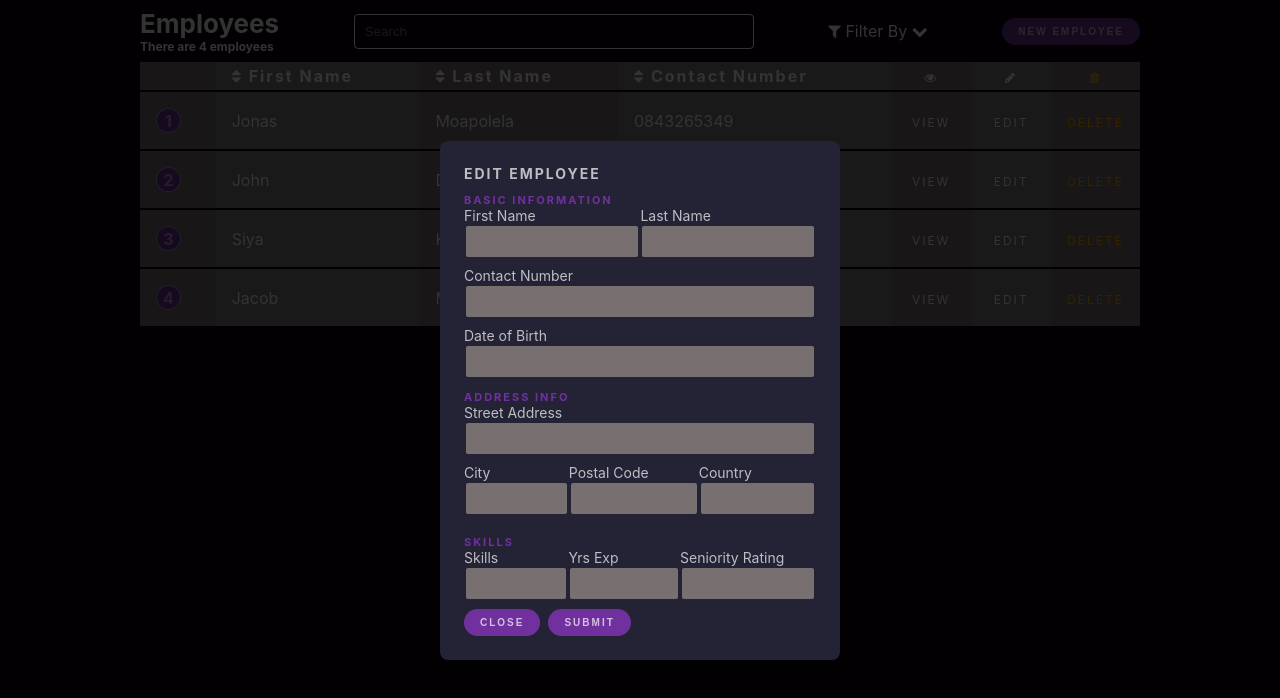
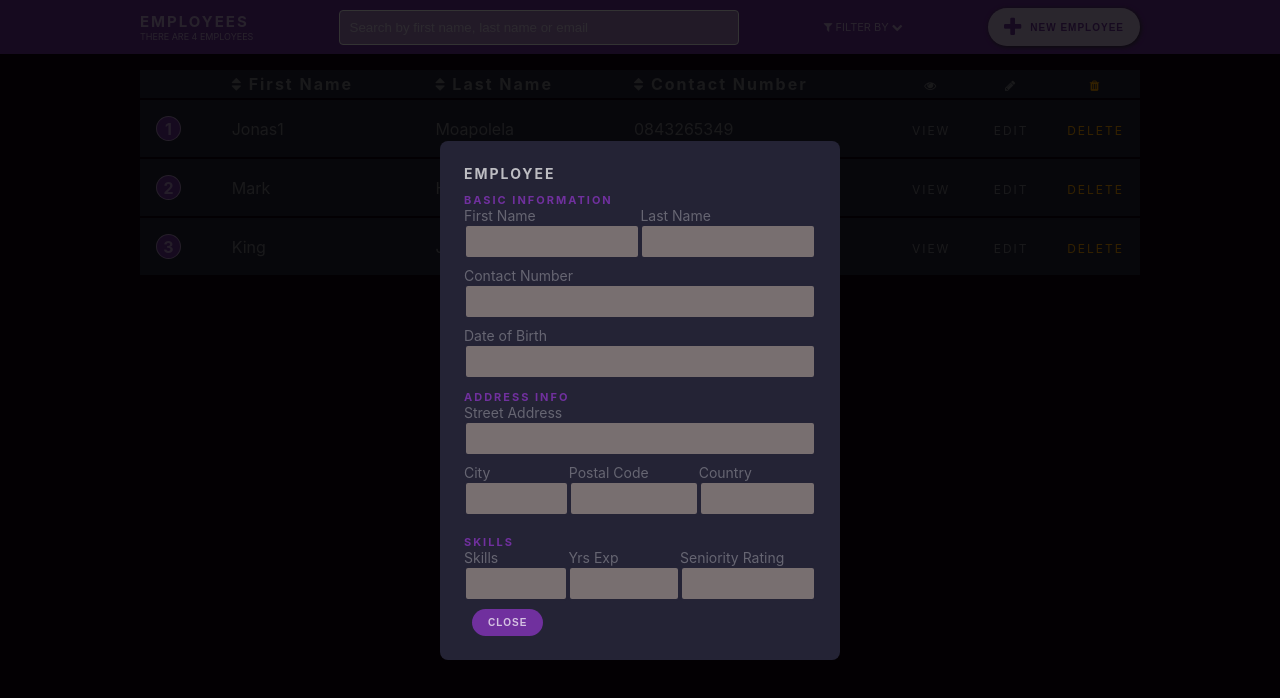
Before and after one commit to jonazzsa/jonaz, a React (Create React App) app: page / in a window 1280 px wide. Both pictures are taken after a click on the button "NEW EMPLOYEE". Shown: the top 698 px of the page. Built offline with nearby package versions, Linux system fonts and the light colour scheme.

Commit message:
refined nav bars's look and feel, added functionality to the employeecapture form

```diff
--- a/package.json
+++ b/package.json
@@ -6,6 +6,7 @@
     "@testing-library/jest-dom": "^5.16.1",
     "@testing-library/react": "^12.1.2",
     "@testing-library/user-event": "^13.5.0",
+    "font-awesome": "^4.7.0",
     "react": "^17.0.2",
     "react-dom": "^17.0.2",
     "react-scripts": "5.0.0",
--- a/src/App.css
+++ b/src/App.css
@@ -13,28 +13,50 @@ button {
   justify-content: space-between;
   text-transform: uppercase;
   font-size: 10px;
-  letter-spacing: 2px;
+  letter-spacing: 1px;
   font-weight: 900;
+  transition: all .5s;
+  cursor: pointer;
 }
+
+button:hover {
+  background: rgba(255,255,255,0.7);
+  color: #70309e;
+  box-shadow: 0px 0px 1px #70309e;
+}
+
 
 button .fa{
   font-size: 22px;
   margin-right: 8px
 }
 
+.button-white {
+  background: rgba(255,255,255,0.7);
+  color: #70309e;
+  box-shadow: 1px 1px 5px #333;
+}
+
+.button-white:hover {
+  background: #70309e;
+  color: rgba(255,255,255,0.7);
+  box-shadow: 0px 0px 1px rgba(255,255,255,0.7);
+}
+
 .main-container {
   background-color: #110010;
-  height: 100vh
+  height: 100vh;
 }
 
 .container {
   max-width: 1000px;
-  margin: auto
+  margin: 16px auto
 }
 
 .header {
-  color: white;
+  color: rgba(255,255,255,.6);
   width: 100%;
+  background-color: #70309e;
 }
 
 .header > div {
@@ -53,6 +75,7 @@ button .fa{
   border-radius: 4px;
   font-size: 16px;
   display: flex;
+  background-color: rgba(255, 255, 255, .4);
 }
 
 .search input {
@@ -63,14 +86,22 @@ button .fa{
   outline: none;
 }
 
+.search input::placeholder {
+  color: rgba(255, 255, 255, .6)
+}
+
 .branding {
-  font-size: 26px;
+  font-size: 15px;
   font-weight: bold;
+  text-transform: uppercase;
+  letter-spacing: 2px;
 }
 
 .branding-sub {
   display: block;
-  font-size: 12px;
+  font-size: 9px;
+  letter-spacing: initial;
+  font-weight: initial;
 }
 
 .list-container {
@@ -80,7 +111,7 @@ button .fa{
 }
 
 .list-container > div{
-  color: white;
+  color: rgba(255, 255, 255, .4);
   display: table-row;
   border-bottom: solid #110010 2px;
   margin-bottom: 8px;
@@ -95,12 +126,11 @@ button .fa{
 .list-container > div > div{
   display: table-cell;
   padding: 16px;
-  background-color: #767070;
+  background-color: #242335;
+
 }
 
-.list-container > div > div:nth-of-type(even){
-  background-color: #837c7c;
-}
+
 
 .list-container > div:first-of-type > div{
   padding: 4px 16px;
@@ -185,18 +215,24 @@ button .fa{
   margin-bottom: 8px
 }
 
-.form-group input{
+.form-group label {
+  color: rgba(255,255,255,.3)
+}
+
+.form-group input {
   width: 100%;
   border-radius: 4px;
   border: none;
   padding: 8px;
   background-color: #786f70;
-  border: solid #242335 2px
+  border: solid #242335 2px;
+  color: rgba(255,255,255,.5);
 }
 
 .form-group-group {
   display: flex;
   justify-content: space-between;
+  align-items: center;
 }
 
 .form-sumit {
@@ -209,6 +245,8 @@ button .fa{
 
 .filter {
   position: relative;
+  text-transform: uppercase;
+  font-size: 11px;
 }
 
 .filter ul{
@@ -229,6 +267,11 @@ button .fa{
   cursor: pointer;
 }
 
+.add-more-skills {
+  margin-bottom: 16px;
+  text-align: right;
+}
+
 .filter:hover ul{
   display: block;
 }
--- a/src/components/EmployeeCaptureForm.js
+++ b/src/components/EmployeeCaptureForm.js
@@ -1,76 +1,137 @@
-import React from 'react';
-import Button from './Button';
+import React, { useState, useRef } from 'react';
 
 const EmployeeCaptureForm = (props) => {
+  console.log(props)
+    const [formInfo, setFormInfo] = useState({ firstName: props?.employeesDetails.firstName,
+        lastName: props?.employeesDetails.lastName,
+        contactNumber: props?.employeesDetails.contactNumber,
+        id: props?.employeesDetails.id,
+        dob: props?.employeesDetails.dob,
+        streetAddress: props?.employeesDetails.streetAddress,
+        city: props?.employeesDetails.city,
+        postalCode: props?.employeesDetails.postalCode,
+        country: props?.employeesDetails.country,
+        //skills: [null]
+      });
+
+      const [skillsCounter, setSkillsCounter] = useState(1)
+
+      const addSkill = () => {
+        setSkillsCounter(skillsCounter + 1)
+      }
+
+      const removeSkill = () => {
+        setSkillsCounter(skillsCounter - 1)
+      }
+
+        const handleSubmit = (event) => {
+          event.preventDefault();
+
+        };
+
+
+ const inputRefs = useRef([]);
+
+        const handleChange = (e, index = null) => {
+          const name = e.target.name;
+          const value = e.target.value;
+        //   setFormInfo({ ...formInfo, [name]: value });
+
+        let array = formInfo.skills.slice()
+        array.splice(index, 0, {[name]: value })
+        // console.log(array)
+
+        // setFormInfo({...formInfo,  skills: array });
+
+        // setFormInfo({ ...formInfo, [name]: value });
+
+        //   console.log(index)
+        //   console.log(formInfo)
+
+        console.log(inputRefs)
+        };
+
   return <div className='employeee-form-container'>
-     <h2>Edit employee</h2>
+      <form onSubmit={handleSubmit}>
+     <h2>{props.action} employee</h2>
       <h3>Basic Information</h3>
       <div className='form-group-group'>
         <div className='form-group'>
             <label for='firstName'>First Name</label>
-            <input id='firstName'/>
+            <input id='firstName' value={formInfo.firstName} name="firstName" onChange={handleChange}/>
         </div>
 
         <div className='form-group'>
             <label for='lastName'>Last Name</label>
-            <input id='lastName'/>
+            <input id='lastName' value={formInfo.lastName} name="lastName" onChange={handleChange}/>
         </div>
       </div>
 
       <div className='form-group'>
         <label for='contactNumber'>Contact Number</label>
-        <input id='contactNumber'/>
+        <input id='contactNumber' value={formInfo.contactNumber} name="contactNumber" onChange={handleChange}/>
       </div>
 
 
       <div className='form-group'>
-        <label for='firstName'>Date of Birth</label>
-        <input id='firstName'/>
+        <label for='dob'>Date of Birth</label>
+        <input id='dob' value={formInfo.dob} name="dob" onChange={handleChange}/>
       </div>
 
       <h3>Address info</h3>
       <div className='form-group'>
         <label for='streetAddress'>Street Address</label>
-        <input id='streetAddress'/>
+        <input id='streetAddress' value={formInfo.streetAddress} name="streetAddress" onChange={handleChange}/>
       </div>
 
       <div className='form-group-group'>
       <div className='form-group'>
         <label for='city'>City</label>
-        <input id='city'/>
+        <input id='city' value={formInfo.city} name="city" onChange={handleChange}/>
       </div>
 
       <div className='form-group'>
         <label for='postalCode'>Postal Code</label>
-        <input id='postalCode'/>
+        <input id='postalCode' value={formInfo.postalCode} name="postalCode" onChange={handleChange}/>
       </div>
 
       <div className='form-group'>
         <label for='country'>Country</label>
-        <input id='country'/>
+        <input id='country' value={formInfo.country} name="country" onChange={handleChange}/>
       </div>
 </div>
 
 <h3>Skills</h3>
+{new Array(skillsCounter).fill(0).map((s, index) =>
 <div className='form-group-group'>
     <div className='form-group'>
         <label for='skills'>Skills</label>
-        <input id='skills'/>
+        <input id='skills' name="skills" ref={inputRefs[index]} onChange={(e) => handleChange(e, index)}/>
     </div>
 
     <div className='form-group'>
         <label for='yrsExp'>Yrs Exp</label>
-        <input id='yrsExp'/>
+        <input id='yrsExp' name="yrsExp" onChange={handleChange}/>
     </div>
 
     <div className='form-group'>
         <label for='seniorityRating'>Seniority Rating</label>
-        <input id='seniorityRating'/>
+        <input id='seniorityRating' name="seniorityRating" onChange={handleChange}/>
     </div>
     </div>
 
-    <div className='form-sumit'><button onClick={() => {props.closeWindow()}}>Close</button> <button>Submit</button></div>
+)}
 
+{props.action == ('Edit' || 'Add') ? <div className='add-more-skills'>
+{skillsCounter > 1 ? <i className='fa fa-minus' onClick={() => removeSkill()}></i>: ''} &nbsp;
+        <i className='fa fa-plus' onClick={() => addSkill()}></i>
+    </div>: ''}
+
+
+    <div className='form-sumit'><button onClick={() => {props.closeWindow()}}>Close</button>
+    {props.action == ('Edit' || 'Add') ? <button>Submit</button>: ''}
+    </div>
+</form>
   </div>;
 };
 
--- a/src/components/EmployeeFilter.js
+++ b/src/components/EmployeeFilter.js
@@ -2,7 +2,7 @@ import React from 'react';
 
 const EmployeeFilter = (props) => {
   return <div className='filter'>
-     <i class="fa fa-filter"></i> Filter By <i class="fa fa-chevron-down"></i>
+     <i class="fa fa-filter"></i> Filter by <i class="fa fa-chevron-down"></i>
      <ul>
        <li>Age</li>
        <li>Other</li>
--- a/src/components/EmployeeListItem.js
+++ b/src/components/EmployeeListItem.js
@@ -2,12 +2,12 @@ import React from 'react';
 
 const EmployeeListItem = (props) => {
   return <div>
-      <div><span className='list-bullets'>{props.index}</span></div>
+      <div><span className='list-bullets'>{props.index + 1}</span></div>
       <div>{props.employeeDetails.firstName}</div>
       <div>{props.employeeDetails.lastName}</div>
       <div>{props.employeeDetails.contactNumber}</div>
-      <div className='list-action' onClick={(e) => props.viewEmployee(props.employeeDetails.id)}>View</div>
-      <div className='list-action' onClick={(e) => props.editEmployee(props.employeeDetails.id)}>Edit</div>
+      <div className='list-action' onClick={(e) => props.editEmployee(props.employeeDetails.id, 'View', props.index)}>View</div>
+      <div className='list-action' onClick={(e) => props.editEmployee(props.employeeDetails.id, 'Edit', props.index)}>Edit</div>
       <div className='list-action' onClick={(e) => props.deleteEmployee(props.employeeDetails.id)}>Delete</div>
   </div>;
 };
--- a/src/components/EmployeeSearch.js
+++ b/src/components/EmployeeSearch.js
@@ -2,7 +2,7 @@ import React from 'react';
 
 const EmployeeSearch = (props) => {
   return <div className='search'>
-          <input placeholder='Search' onKeyUp={(e) => props.searchEmployees(e)}/>
+          <input placeholder='Search by first name, last name or email' onKeyUp={(e) => props.searchEmployees(e)}/>
       </div>;
 };
 
--- a/src/components/Header.js
+++ b/src/components/Header.js
@@ -9,7 +9,7 @@ const Header = (props) => {
         <div><Branding /></div>
         <div><EmployeeSearch searchEmployees={props.searchEmployees}/></div>
         <div><EmployeeFilter /></div>
-        <div><button onClick={(e) => props.addEmployee()}>New Employee</button></div>
+        <div><button className='button-white' onClick={(e) => props.addEmployee()}><i className='fa fa-plus'></i> New Employee</button></div>
       </div>
   </div>;
 };
--- a/src/components/Layout.js
+++ b/src/components/Layout.js
@@ -3,7 +3,9 @@ import Header from './Header';
 
 const Layout = (props) => {
   return <div className='main-container'>
-      <Header addEmployee={props.addEmployee} searchEmployees={props.searchEmployees}/>
+      <Header addEmployee={props.addEmployee}
+      searchEmployees={props.searchEmployees}
+      />
       <div className='container'>
         {props.children}
       </div>
--- a/src/components/Main.js
+++ b/src/components/Main.js
@@ -7,42 +7,88 @@ import MidSection from './MidSection';
 
 const Main = (props) => {
   const [employeesDetails, setEmployees] = useState([{
-    firstName: 'Jonas',
+    firstName: 'Jonas1',
     lastName: 'Moapolela',
     contactNumber: '0843265349',
     id: 687671,
-    index: 1
+    dob: '1989-jan',
+    streetAddress: 'Jeff masemola',
+    city: 'Johanneburg',
+    postalCode: '0949',
+    country: 'South Africa',
+    skills: [
+      {
+        skill: 'Excel',
+        years: '20',
+        seniorityRating: '5'
+      },
+      {
+        skill: 'Word',
+        years: '30',
+        seniorityRating: '5'
+      }
+    ]
   },
   {
-    firstName: 'John',
-    lastName: 'Doe',
+    firstName: 'Mark',
+    lastName: 'Henry',
     contactNumber: '0843265349',
     id: 687671,
-    index: 2
+    dob: '1989-jan',
+    streetAddress: 'Jeff masemola',
+    city: 'Johanneburg',
+    postalCode: '0949',
+    country: 'South Africa',
+    skills: [
+      {
+        skill: 'Excel',
+        years: '20',
+        seniorityRating: '5'
+      },
+      {
+        skill: 'Word',
+        years: '30',
+        seniorityRating: '5'
+      }
+    ]
   },
   {
-    firstName: 'Siya',
-    lastName: 'Kholisi',
+    firstName: 'King',
+    lastName: 'James',
     contactNumber: '0843265349',
     id: 687671,
-    index: 3
-  },
-  {
-    firstName: 'Jacob',
-    lastName: 'Miller',
-    contactNumber: '1843265349',
-    id: 687671,
-    index: 4
+    dob: '1989-jan',
+    streetAddress: 'Jeff masemola',
+    city: 'Johanneburg',
+    postalCode: '0949',
+    country: 'South Africa',
+    skills: [
+      {
+        skill: 'Excel',
+        years: '20',
+        seniorityRating: '5'
+      },
+      {
+        skill: 'Word',
+        years: '30',
+        seniorityRating: '5'
+      }
+    ]
   }]);
 
   const [employeesDetailsCopy] = useState(employeesDetails)
 
   const [isVisibleCapture, setIsVisibleCapture] = useState(false)
 
+  const [captureAction, setCaptureAction] = useState("")
+
+  const [selectedUser, setSelectedUser] = useState([])
+
 
 
   const addEmployee = () => {
     setIsVisibleCapture(true)
+    setSelectedUser([])
   }
 
   const closeWindow = () => {
@@ -53,13 +99,12 @@ const Main = (props) => {
 
   }
 
-  const editEmployee = (id) => {
+  const editEmployee = (id, action, index) => {
     setIsVisibleCapture(true)
+    setCaptureAction(action)
+    setSelectedUser(employeesDetails[index])
   }
 
-  const viewEmployee = (id) => {
-
-  }
 
   const sortEmployees = (field) => {
     employeesDetails.sort((a, b) => {
@@ -74,8 +119,6 @@ const Main = (props) => {
   const searchEmployees = (e) => {
 
     setEmployees([...employeesDetailsCopy])
-
-    console.log(employeesDetails)
 
     const news = employeesDetails.filter(item => {
 
@@ -92,16 +135,16 @@ const Main = (props) => {
 
 
   return <div>
-      <Layout addEmployee={addEmployee} searchEmployees={searchEmployees}>
+      <Layout addEmployee={addEmployee}
+        searchEmployees={searchEmployees}>
           <MidSection sortEmployees={sortEmployees}>
              {employeesDetails.map((employee, index) => <EmployeeListItem key={index}
-             index={index + 1}
+             index={index}
              deleteEmployee={deleteEmployee}
              editEmployee={editEmployee}
-             viewEmployee={viewEmployee}
              employeeDetails={employee} />)}
           </MidSection>
-          {isVisibleCapture ? <EmployeeCaptureForm closeWindow={closeWindow}/>: ''}
+          {isVisibleCapture ? <EmployeeCaptureForm action={captureAction} employeesDetails={selectedUser} closeWindow={closeWindow}/>: ''}
           {isVisibleCapture ? <BackDrop />: ''}
       </Layout>
   </div>;
```
Also changed, not shown: 1 other file (tests, documents, lock files or other folders).
